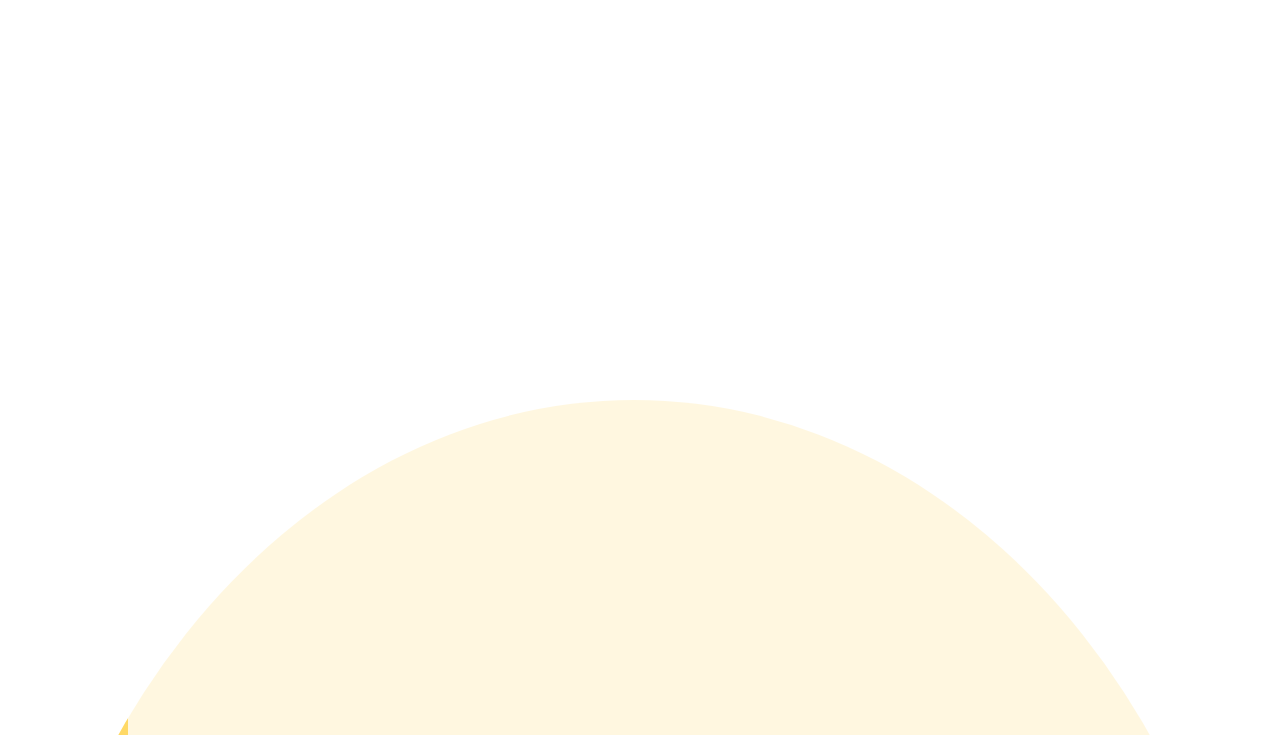
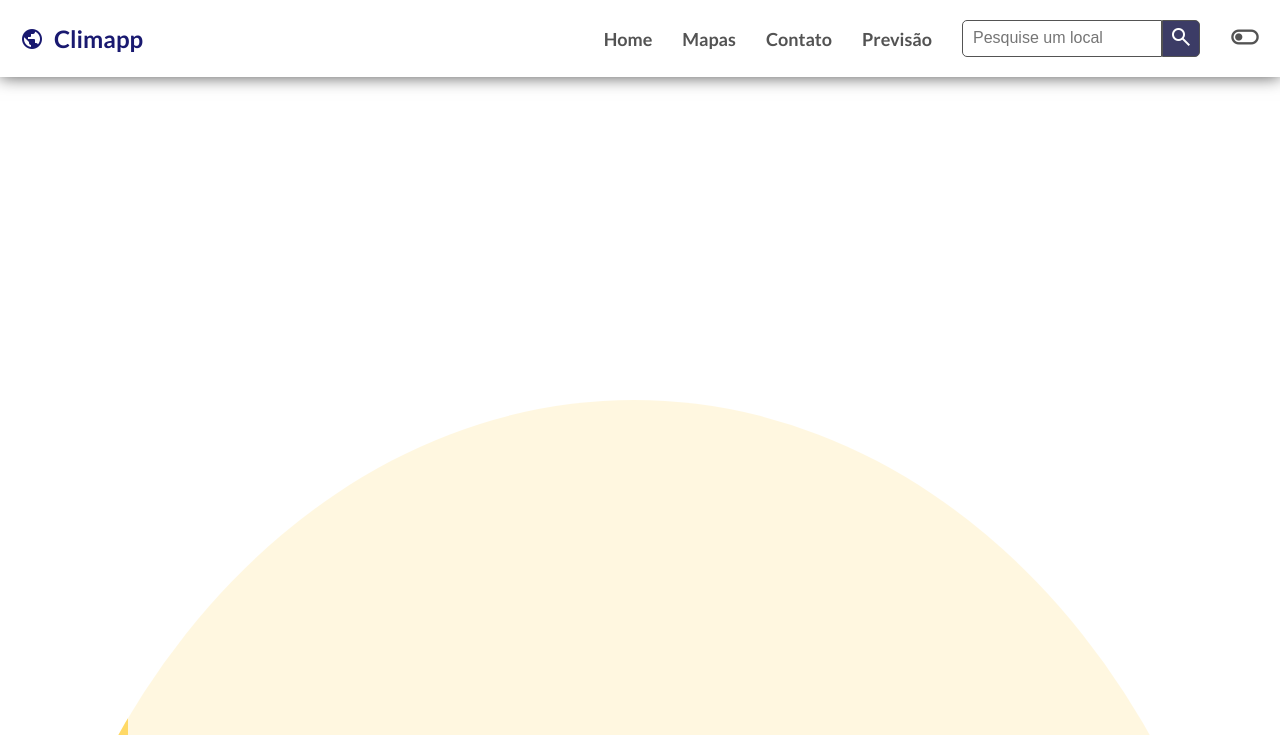
Before and after one commit to LariLais/Climapp-Weather-API, a plain HTML site: page src/index.html in a window 1280 px wide. Shown: the top 735 px of the page. Drawn offline with nearby package versions, Linux system fonts and the light colour scheme.

Commit message:
Criação de Header e navbar + estilização de tal

```diff
--- a/src/index.html
+++ b/src/index.html
@@ -10,20 +10,62 @@
       crossorigin="anonymous"
       referrerpolicy="no-referrer"
     />
+    <link
+      rel="stylesheet"
+      href="https://fonts.googleapis.com/css2?family=Material+Symbols+Outlined:opsz,wght,FILL,GRAD@24,400,0,0"
+    />
     <link rel="preconnect" href="https://fonts.googleapis.com" />
     <link rel="preconnect" href="https://fonts.gstatic.com" crossorigin />
     <link
-      href="https://fonts.googleapis.com/css2?family=Poppins:wght@300;400;500;600&display=swap"
+      href="https://fonts.googleapis.com/css2?family=Lato:wght@300;400;700&display=swap"
       rel="stylesheet"
     />
+    <!-- Estilos -->
     <link rel="stylesheet" href="./styles/base-pagina.css" />
     <link rel="stylesheet" href="./styles/carrossel.css" />
+    <link rel="stylesheet" href="./styles/header.css" />
     <link rel="icon" type="image/jpg" href="./assets/cloud-solid-1.svg" />
-    <title>Season Aplication</title>
+    <!-- Scripts -->
+    <script src="./js/script.js" defer></script>
+    <title>Climapp | Weather API</title>
   </head>
   <body>
     <main>
       <div id="fundo-colorido"></div>
+      <!-- HEADER E NAVEGAÇÃO  -->
+      <header>
+        <nav class="navbar">
+          <h1 id="titulo-site" onclick="reload()">
+            <span class="material-symbols-outlined logo"> public </span>
+            Climapp
+          </h1>
+          <ul class="nav-menu">
+            <li class="nav-menu-item"><a href="#">Home</a></li>
+            <li class="nav-menu-item"><a href="#">Mapas</a></li>
+            <li class="nav-menu-item"><a href="#">Contato</a></li>
+            <li class="nav-menu-item"><a href="#">Previsão</a></li>
+            <li class="nav-menu-item">
+              <form class="form-navbar" action="#">
+                <input
+                  class="search-input"
+                  type="text"
+                  placeholder="Pesquise um local"
+                />
+                <button class="search-btn" type="submit">
+                  <span class="material-symbols-outlined"> search </span>
+                </button>
+              </form>
+            </li>
+            <li class="nav-menu-item">
+              <a href="#"
+                ><span class="material-symbols-outlined toggle">
+                  toggle_off
+                </span></a
+              >
+            </li>
+          </ul>
+        </nav>
+      </header>
       <div id="modal-carrossel"></div>
     </main>
 
--- /dev/null
+++ b/src/js/script.js
@@ -0,0 +1,20 @@
+// Variáveis
+const mode = document.querySelector(".toggle")
+
+// Funções
+
+function reload() {
+    location.reload()
+}
+
+function toggleMode() {
+    mode.innerHTML == "toggle_off" ? mode.innerHTML = "toggle_on" : mode.innerHTML = "toggle_off"
+}
+
+// Eventos
+
+mode.addEventListener("click", toggleMode)
+
+// Chamadas de Função
+
+toggleMode()
--- a/src/styles/base-pagina.css
+++ b/src/styles/base-pagina.css
@@ -16,10 +16,18 @@
   --laranja-medio-ensolarado: #f4b183;
   --laranja-escuro-ensolarado: #dfa67b;
   --cabecalho: #413f42;
-  --fonte: "Poppins", sans-serif;
+  --fonte: "Lato", sans-serif;
 }
 
 /* Página principal */
+
+* {
+  padding: 0;
+  margin: 0;
+  box-sizing: border-box;
+  text-decoration: none;
+  list-style: none;
+}
 
 body {
   margin: 0;
--- /dev/null
+++ b/src/styles/header.css
@@ -0,0 +1,78 @@
+.navbar {
+  display: flex;
+  align-items: center;
+  justify-content: space-between;
+  padding: 20px;
+  box-shadow: 0 0 1rem 0rem #535353;
+  background-color: #fff;
+  width: 100%;
+  position: fixed;
+  z-index: 3;
+}
+
+#titulo-site {
+  display: flex;
+  align-items: center;
+  gap: 10px;
+  color: midnightblue;
+  cursor: pointer;
+}
+
+#titulo-site h1 {
+  font-size: 24px;
+}
+
+#titulo-site span {
+  color: midnightblue;
+}
+
+.nav-menu {
+  display: flex;
+  align-items: center;
+  gap: 30px;
+}
+
+.nav-menu-item a {
+  font-size: 18px;
+  color: #535353;
+  font-weight: 600;
+  transition: all 0.5s;
+}
+
+.nav-menu-item a:hover {
+  color: #2e2e2e;
+}
+
+.form-navbar {
+  display: flex;
+}
+
+.search-input {
+  width: 200px;
+  border-radius: 5px 0 0 5px;
+  padding: 0 10px;
+  border: 1px solid #535353;
+  outline: none;
+}
+
+.search-input::placeholder {
+  font-size: 16px;
+}
+
+.search-btn {
+  border-radius: 0 5px 5px 0;
+  border: 1px solid #535353;
+  background-color: rgb(60, 60, 102);
+  padding: 4px 6px;
+  cursor: pointer;
+  outline: none;
+}
+
+.search-btn span {
+  color: #fff;
+}
+
+.toggle {
+  font-size: 30px;
+  transition: all 0.5s;
+}
```
Also changed, not shown: package.json (deleted, +0 -15 lines), 1 other file.
